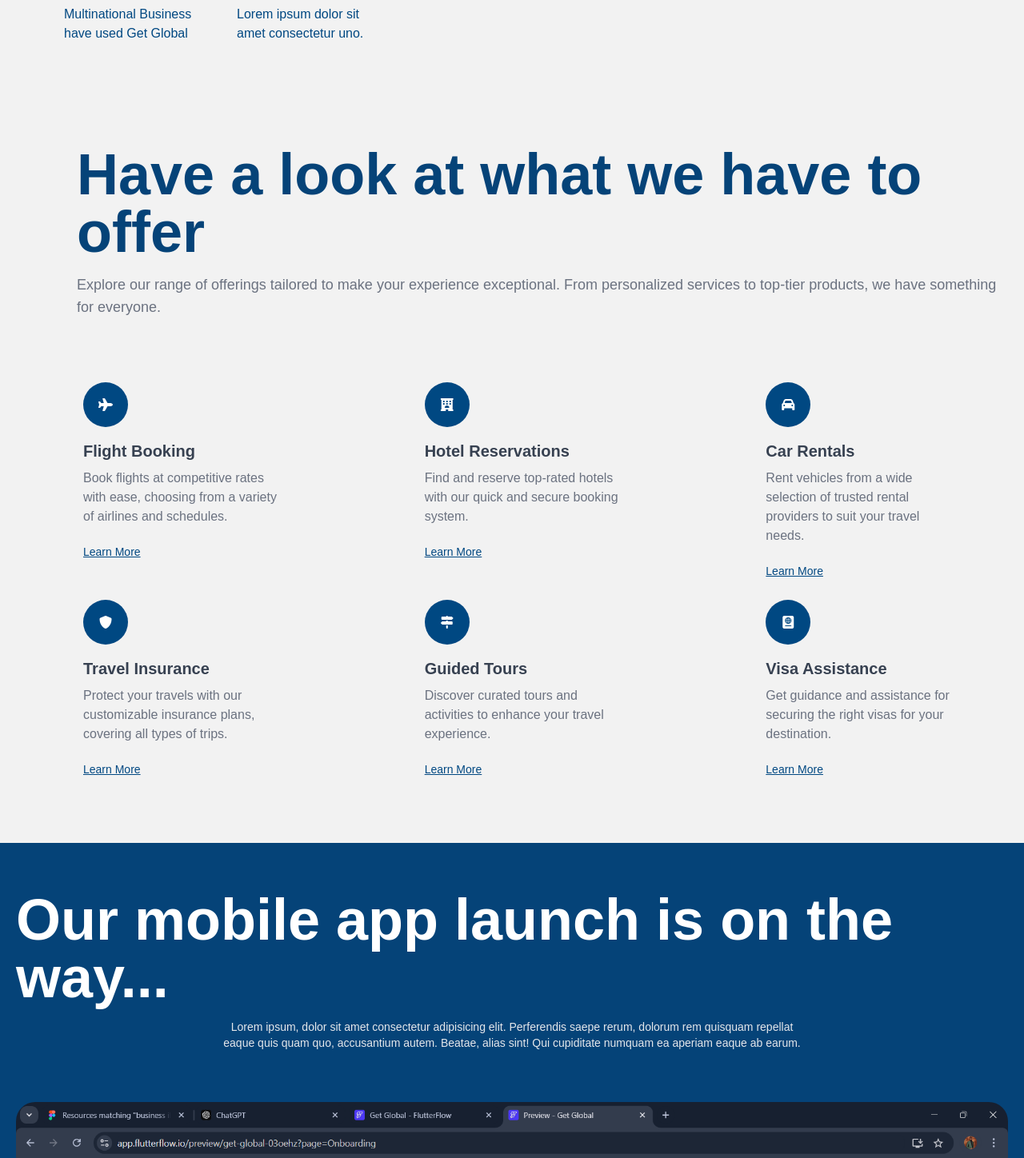
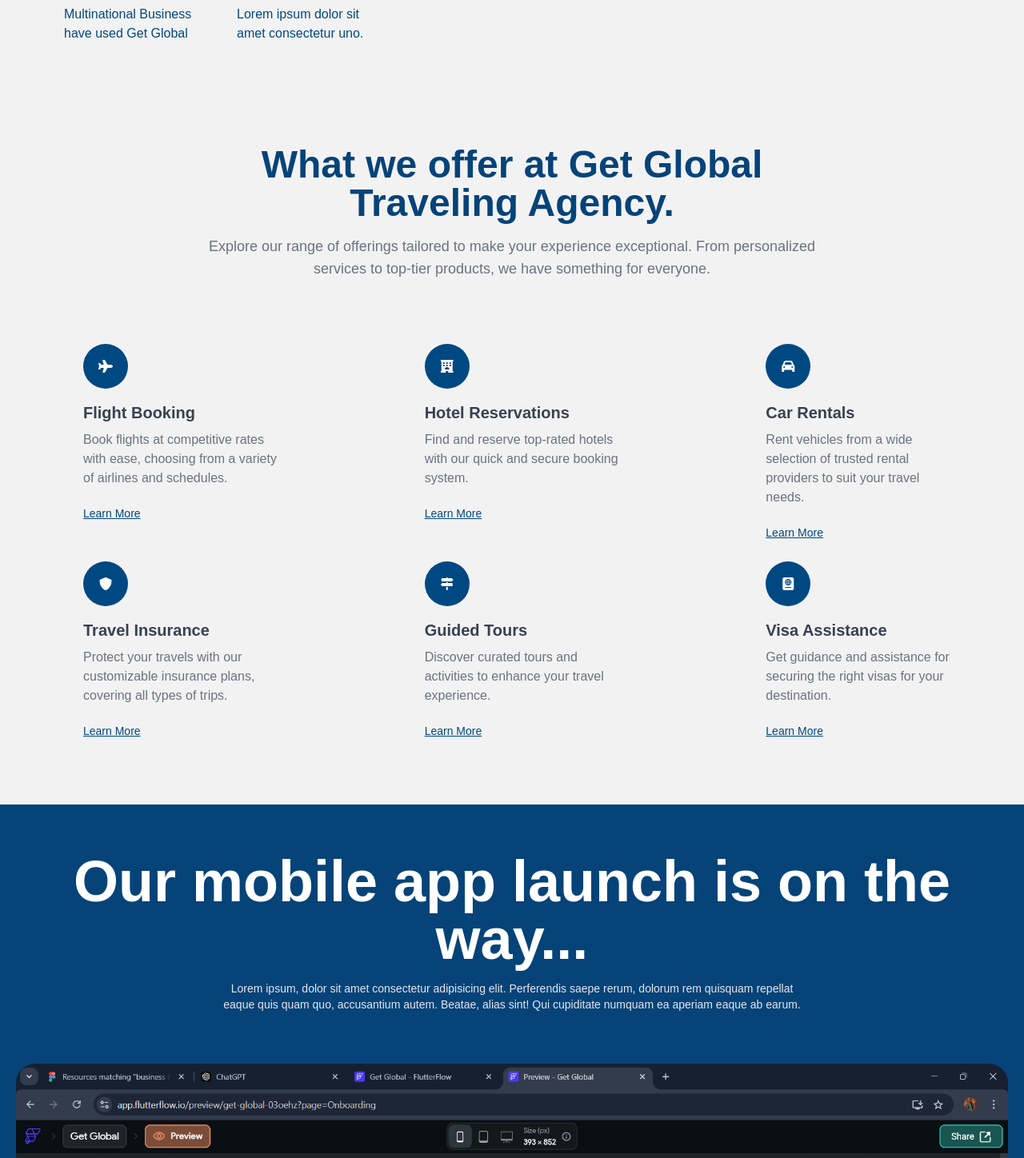
Before and after one commit to Uti-Favour/Get-Global, a Next.js app: page / in a window 1280 px wide. Shown: the part 674-2122 px from the top of the page at 80% size. Built offline with nearby package versions, Linux system fonts and the light colour scheme.

Commit message:
#changes

```diff
--- /dev/null
+++ b/src/app/about/page.tsx
@@ -0,0 +1,22 @@
+import React from 'react'
+import Navbar from '@/components/Navbar'
+import Footer from '@/components/Footer'
+import Image from 'next/image'
+import about_img from '../../../public/mission.jpg'
+
+const About = () => {
+  return (
+    <div>
+    <Navbar/>
+    <div className='flex mx-20'>
+      <h1 className='text-black'>Lorem ipsum dolor sit amet consectetur adipisicing elit. Inventore architecto suscipit cum est doloremque dolore tenetur dolorem, eaque pariatur molestiae fugit harum ratione iure, error autem nemo. Quam porro, deserunt nobis expedita velit veritatis asperiores dignissimos eaque facilis enim fugit aliquid earum doloribus unde error natus distinctio! Beatae, obcaecati facilis.</h1>
+      <div>
+        <Image src={about_img} width={50} height={50} alt='About Image'/>
+      </div>
+    </div>
+    <Footer/>
+    </div>
+  )
+}
+
+export default About
--- a/src/components/AppLaunch.tsx
+++ b/src/components/AppLaunch.tsx
@@ -8,7 +8,7 @@
         <>
             <div className='bg-[#054378] lg:p-5 p-3 mt-20'>
                 <div className='text-black mt-10'>
-                    <h1 className='flex justify-center  font-bold text-4xl lg:text-7xl text-white'>Our mobile app launch is on the way...</h1>
+                    <h1 className='flex justify-center text-center font-bold text-4xl lg:text-7xl text-white'>Our mobile app launch is on the way...</h1>
                     <p className='flex justify-center lg:mx-64  text-center text-gray-200 mt-4 text-sm lg:text-md'>Lorem ipsum, dolor sit amet consectetur adipisicing elit. Perferendis saepe rerum, dolorum rem quisquam repellat eaque quis quam quo, accusantium autem. Beatae, alias sint! Qui cupiditate numquam ea aperiam eaque ab earum.</p>
                 </div>
                 <div  className='lg:flex justify-center mt-16'>
--- a/src/components/Navbar.tsx
+++ b/src/components/Navbar.tsx
@@ -65,7 +65,7 @@
                 <Link
                   key={link.name}
                   href={link.href}
-                  className="text-blue-600 hover:bg-blue-100 hover:text-blue-800 block px-3 py-2 rounded-md text-base  font-medium  items-center"
+                  className="text-[#004882] hover:bg-blue-100 hover:text-blue-800 block px-3 py-2 rounded-md text-base  font-medium  items-center"
                 >
 
                   {link.name}
--- a/src/components/Services.tsx
+++ b/src/components/Services.tsx
@@ -5,10 +5,10 @@
   return (
     <>
      <div className='text-black mt-32' id='services'>
-  <h1 className='lg:ml-24 font-bold text-4xl ml-5 lg:text-7xl text-[#054378]'>
-    Have a look at what we have to offer
+  <h1 className='lg:mx-auto font-bold text-3xl ml-5 lg:text-5xl flex justify-center max-w-2xl lg:text-center  text-[#054378]'>
+    What we offer at Get Global Traveling Agency.
   </h1>
-  <p className='lg:ml-24 mx-5 text-gray-500 mt-4 lg:text-lg'>
+  <p className='lg:mx-auto mx-5 text-gray-500 mt-4 lg:text-lg max-w-3xl lg:text-center'>
   Explore our range of offerings tailored to make your experience exceptional. From personalized services to top-tier products, we have something for everyone.
   </p>
 </div>
```
Also changed, not shown: public/mission.jpg (added).
